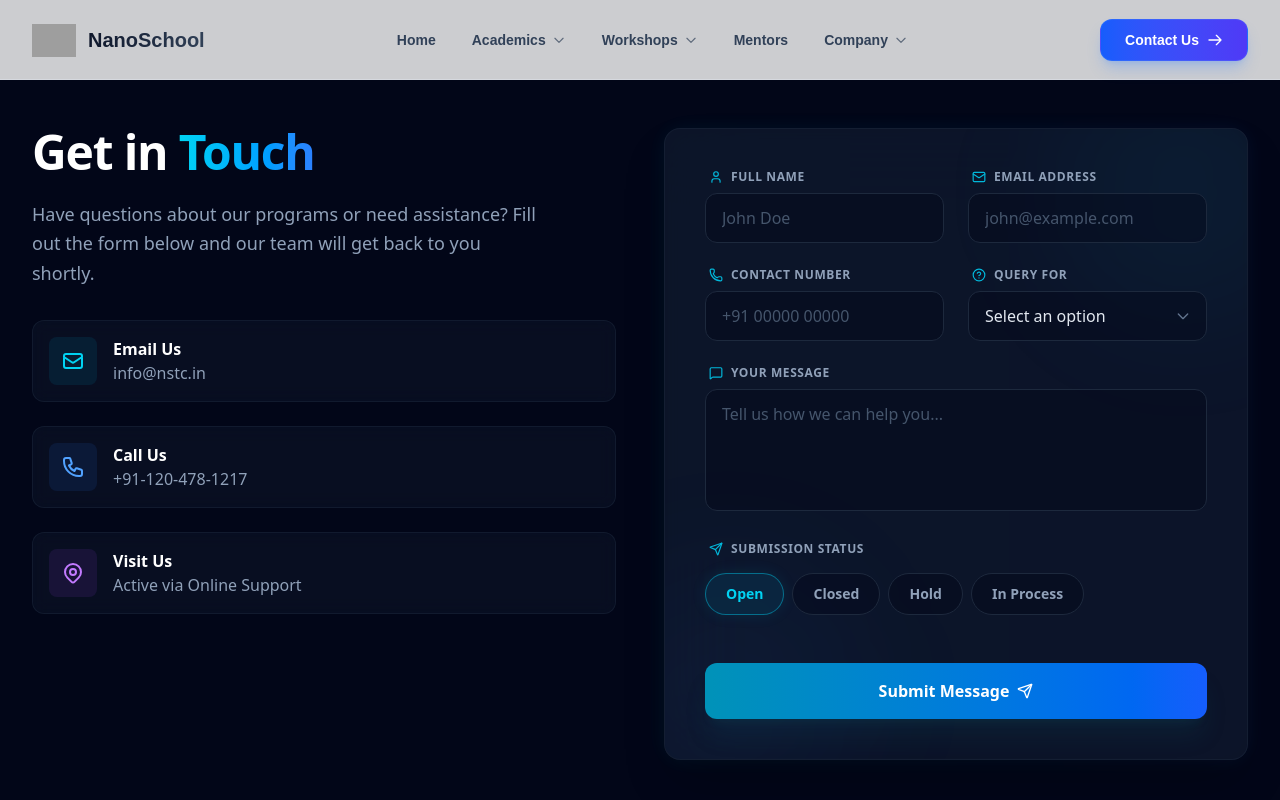
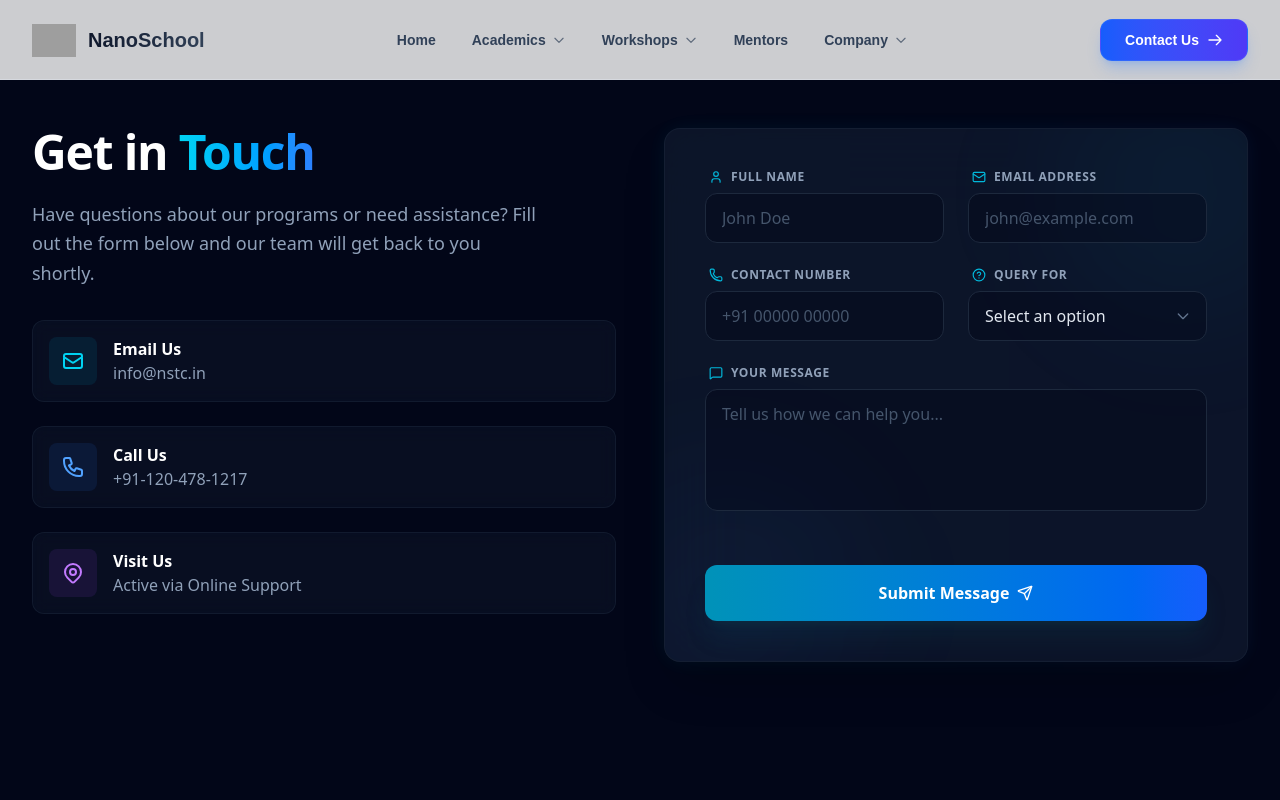
Before and after one commit to celnetamit/Nanoschool-fe, a Next.js app: page /contact-us in a window 1280 px wide. Shown: the top 800 px of the page. Built offline with nearby package versions, Linux system fonts and the light colour scheme; grey boxes are pictures that could not be loaded.

Commit message:
feat: remove status UI, add dynamic page tracking, and set default hold status

```diff
--- a/src/app/actions/contact.ts
+++ b/src/app/actions/contact.ts
@@ -9,7 +9,7 @@ export async function submitContactForm(prevState: any, formData: FormData) {
     const phone = formData.get('phone') as string;
     const queryFor = formData.get('queryFor') as string;
     const message = formData.get('message') as string;
-    const status = formData.get('status') as string || 'Open';
+    const page = formData.get('page') as string;
 
     // Simple server-side validation
     if (!name || !email || !message) {
@@ -44,7 +44,8 @@ export async function submitContactForm(prevState: any, formData: FormData) {
                     '5998': phone,    // Contact Number (7wwe1)
                     '8271': queryFor, // Query For (t8lp9)
                     '5999': message,   // Message (t5su1)
-                    '9122': status,    // Status (3dv68)
+                    '7883': page,      // Page URL (dynamic)
+                    '9122': 'Hold',    // Status (3dv68) - Default 'Hold'
                 },
             }),
         });
--- a/src/components/ContactForm.tsx
+++ b/src/components/ContactForm.tsx
@@ -15,7 +15,7 @@ import {
 
 /**
  * Custom Contact Form component with Pro UI/UX design.
- * Features: Responsive grid, Lucide icons, glassmorphism, and custom status chips.
+ * Features: Responsive grid, Lucide icons, glassmorphism, and automated page tracking.
  */
 export function ContactForm() {
     const [state, formAction, isPending] = useActionState(submitContactForm, {
@@ -23,7 +23,12 @@ export function ContactForm() {
         message: "",
     });
 
+    const [pageUrl, setPageUrl] = React.useState('');
+
     useEffect(() => {
+        if (typeof window !== 'undefined') {
+            setPageUrl(window.location.href);
+        }
         if (state.message) {
             if (state.success) {
                 toast.success(state.message, {
@@ -56,12 +61,6 @@ export function ContactForm() {
         "Other"
     ];
 
-    const statusOptions = [
-        { label: "Open", value: "Open" },
-        { label: "Closed", value: "Closed" },
-        { label: "Hold", value: "Hold" },
-        { label: "In Process", value: "Process" }
-    ];
 
     return (
         <div className="relative group">
@@ -172,30 +171,8 @@ export function ContactForm() {
                             ></textarea>
                         </div>
 
-                        {/* Status Chip Selection - Full Width */}
-                        <div className="md:col-span-2 space-y-4">
-                            <label className="flex items-center gap-2 text-xs font-bold uppercase tracking-wider text-slate-400 ml-1">
-                                <Send className="w-3.5 h-3.5 text-cyan-500" />
-                                Submission Status
-                            </label>
-                            <div className="flex flex-wrap gap-2">
-                                {statusOptions.map((option) => (
-                                    <label key={option.value} className="relative cursor-pointer">
-                                        <input
-                                            type="radio"
-                                            name="status"
-                                            value={option.value}
-                                            defaultChecked={option.value === "Open"}
-                                            className="peer sr-only"
-                                            required
-                                        />
-                                        <div className="px-5 py-2.5 text-sm font-semibold text-slate-400 bg-slate-950/40 border border-slate-800 rounded-full transition-all duration-300 peer-checked:bg-cyan-500/10 peer-checked:border-cyan-500/50 peer-checked:text-cyan-400 peer-checked:shadow-[0_0_15px_rgba(6,182,212,0.1)] hover:border-slate-700">
-                                            {option.label}
-                                        </div>
-                                    </label>
-                                ))}
-                            </div>
-                        </div>
+                        {/* Hidden Page URL field */}
+                        <input type="hidden" name="page" id="7883" value={pageUrl} />
                     </div>
 
                     {/* Submit Button */}
```
